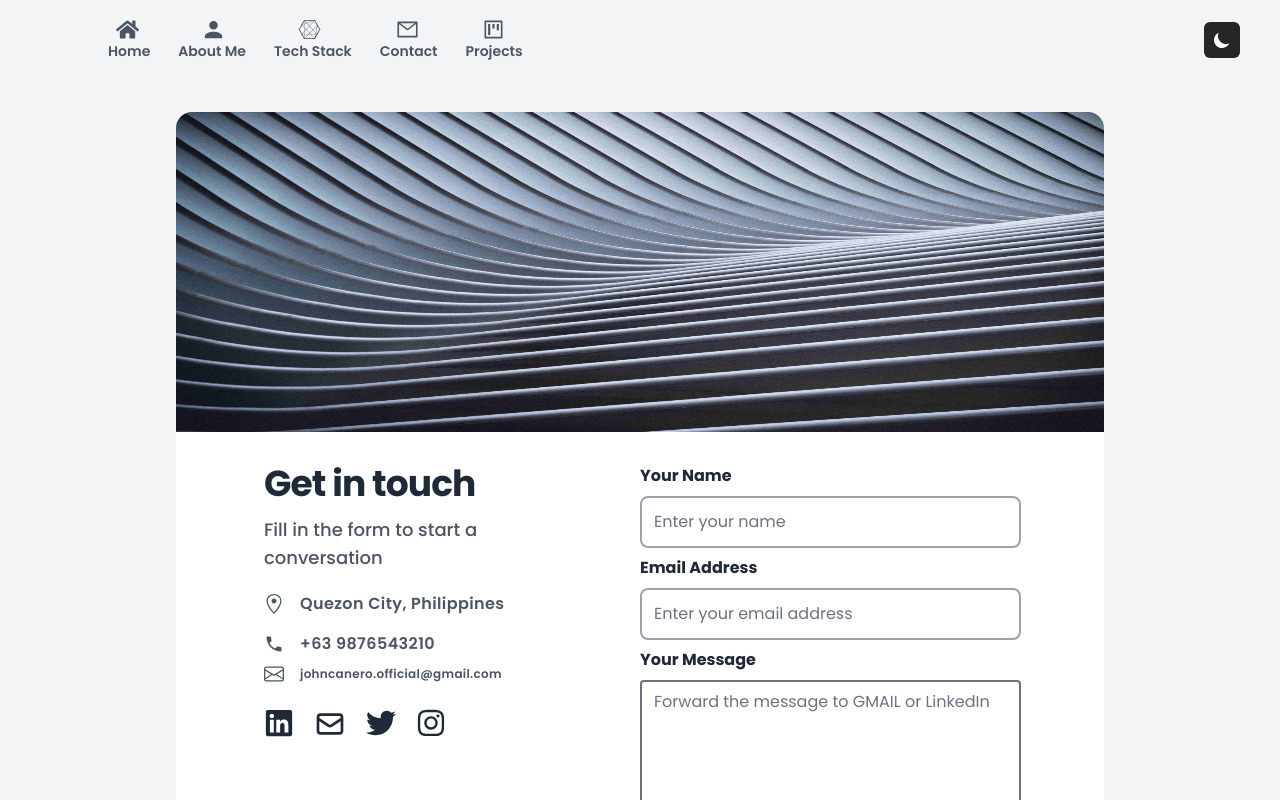
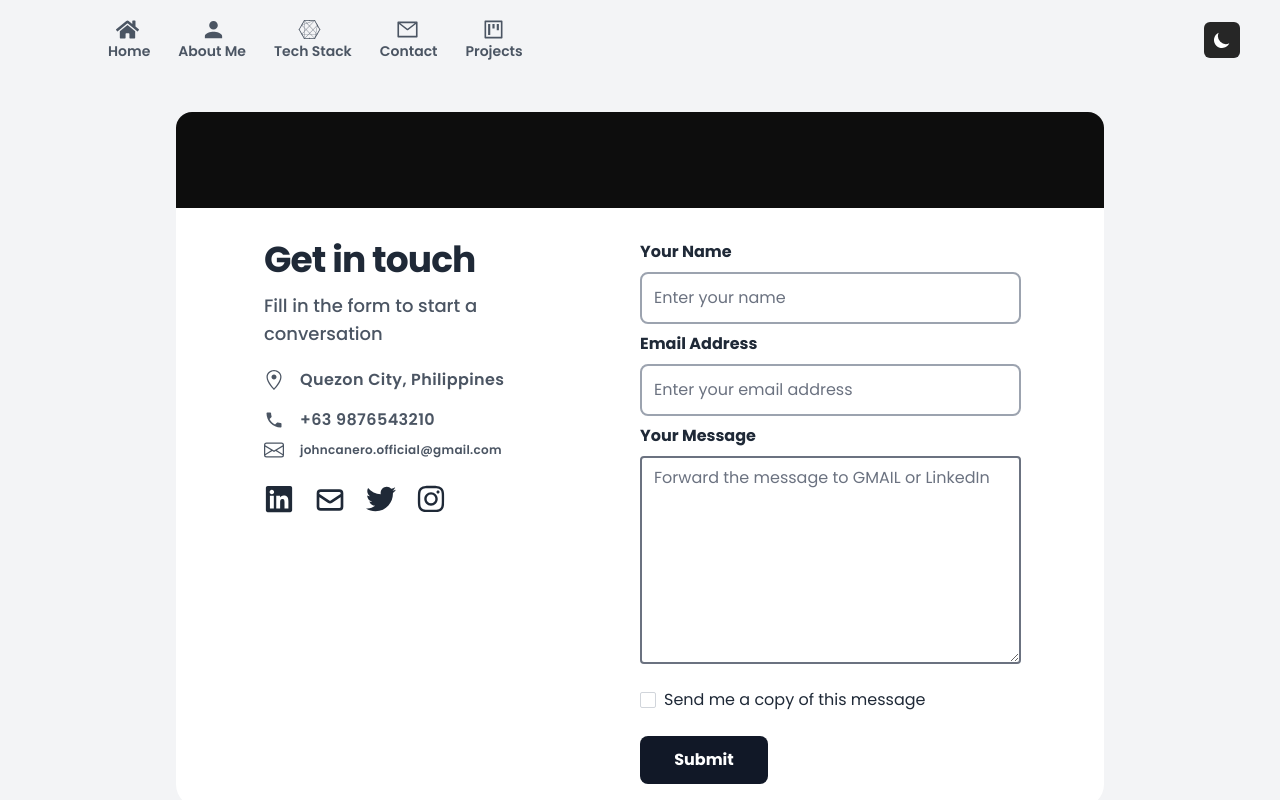
Before and after one commit to johncanero/johncanero-website, a Next.js app: page /contact in a window 1280 px wide. Shown: the top 800 px of the page. Built offline with nearby package versions, Linux system fonts and the light colour scheme.

Commit message:
Add Background Image for Contact

```diff
--- a/pages/contact/index.tsx
+++ b/pages/contact/index.tsx
@@ -22,7 +22,7 @@ const contact = () => {
         <section className="mb-32 text-gray-800">
           {/* Background Image */}
           <div className="relative overflow-hidden bg-no-repeat bg-cover rounded-t-2xl">
-            <Image
+            {/* <Image
               src="/images/contactBackgroundCompressed2.jpg"
               width={1150}
               height={800}
@@ -30,7 +30,14 @@ const contact = () => {
               className="md:h-80"
               loading="eager"
               priority={true}
-            />
+            /> */}
+
+            <div className="bg-black50 ">
+              <br></br>
+              <br></br>
+              <br></br>
+              <br></br>
+            </div>
           </div>
 
           {/* Get in Touch and Forms */}
```
